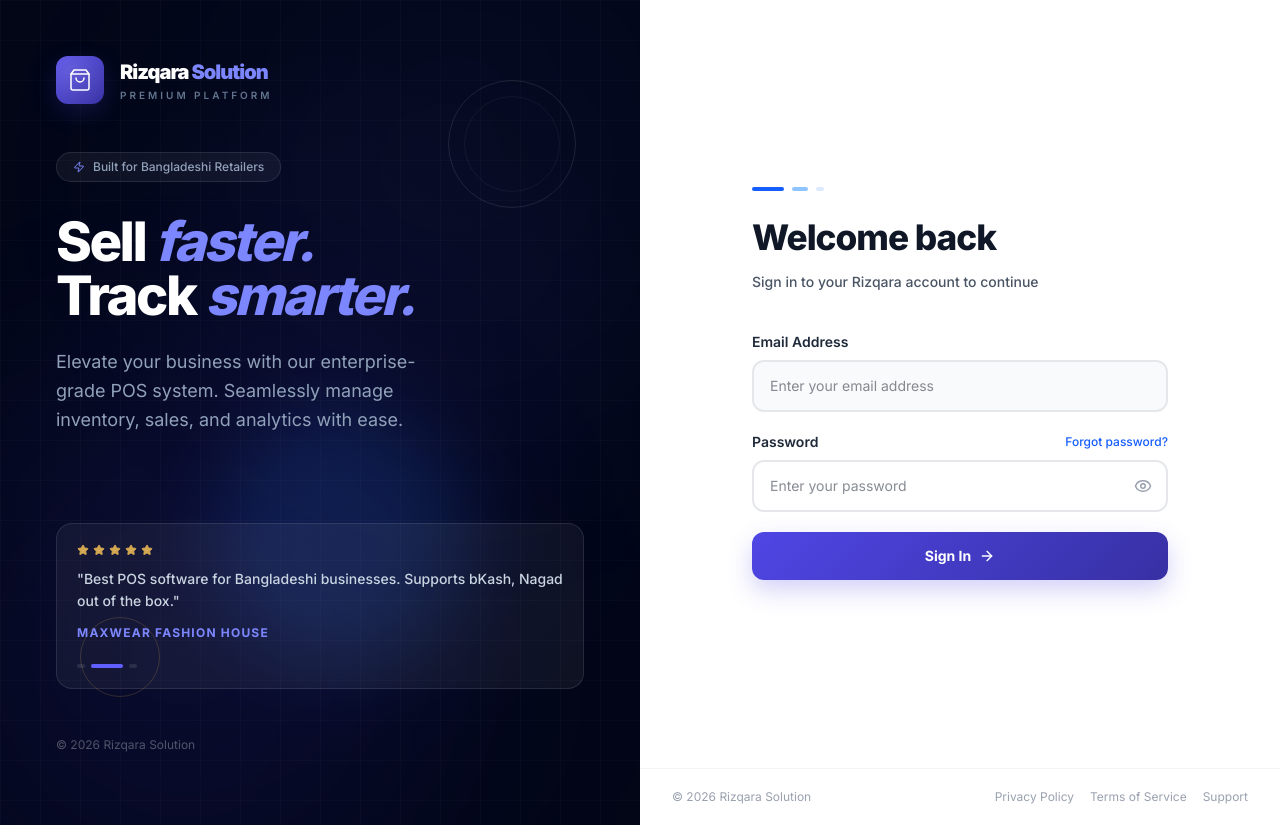
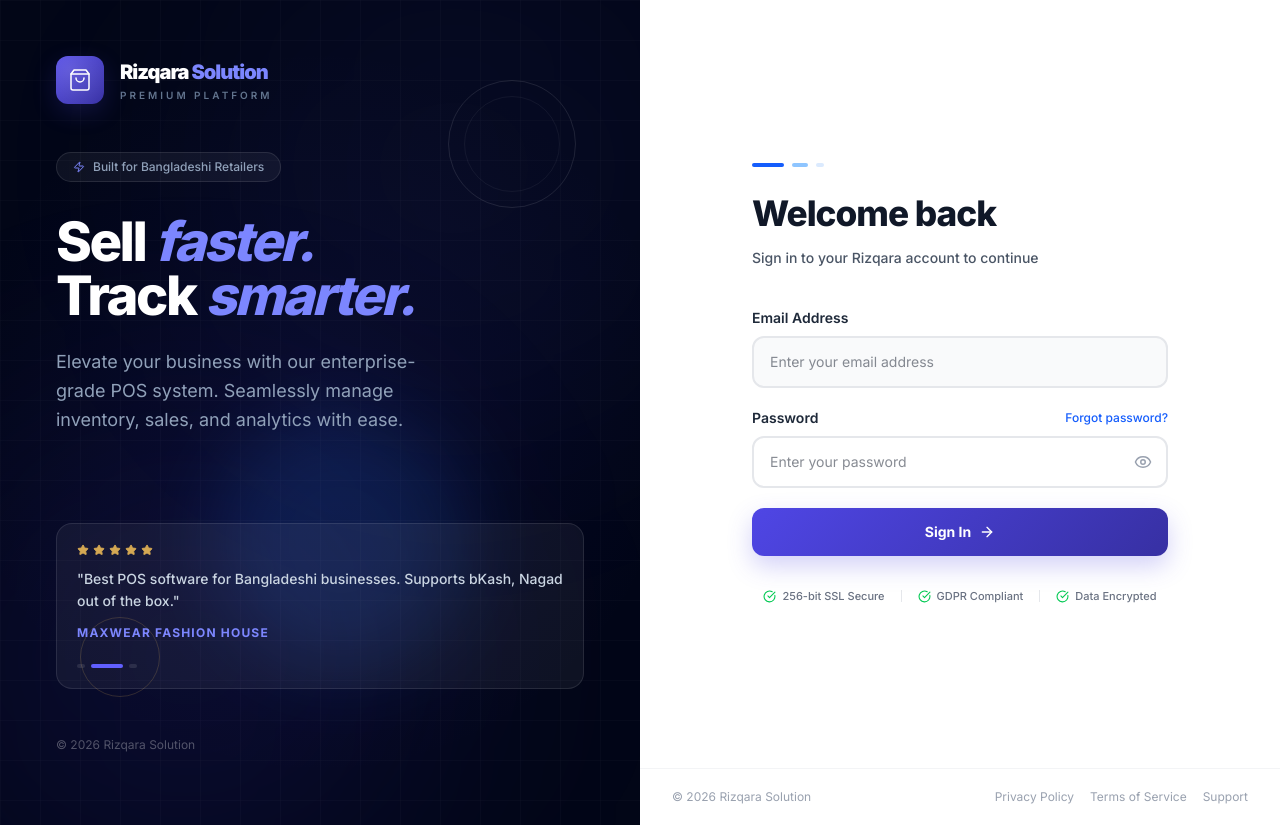
Before and after one commit to royestheking-a11y/rizqara_solution-pos-software-, a React (Vite) app: page / in a window 1280 px wide. Built offline with nearby package versions, Linux system fonts and the light colour scheme; no server answers.

Commit message:
Restore security trust badges to Login page

```diff
--- a/src/app/pages/Login.tsx
+++ b/src/app/pages/Login.tsx
@@ -321,6 +321,24 @@
                 </div>
               </button>
             </form>
+
+            {/* Trust badges */}
+            <div className="flex flex-wrap items-center justify-center gap-x-4 gap-y-2 mt-8">
+              <div className="flex items-center gap-1.5 text-gray-500 text-[10px] sm:text-[11px] font-medium">
+                <CheckCircle size={13} className="text-green-500" />
+                <span>256-bit SSL Secure</span>
+              </div>
+              <div className="hidden sm:block w-px h-3 bg-gray-200" />
+              <div className="flex items-center gap-1.5 text-gray-500 text-[10px] sm:text-[11px] font-medium">
+                <CheckCircle size={13} className="text-green-500" />
+                <span>GDPR Compliant</span>
+              </div>
+              <div className="hidden sm:block w-px h-3 bg-gray-200" />
+              <div className="flex items-center gap-1.5 text-gray-500 text-[10px] sm:text-[11px] font-medium">
+                <CheckCircle size={13} className="text-green-500" />
+                <span>Data Encrypted</span>
+              </div>
+            </div>
           </div>
 
           {/* Footer */}
```
